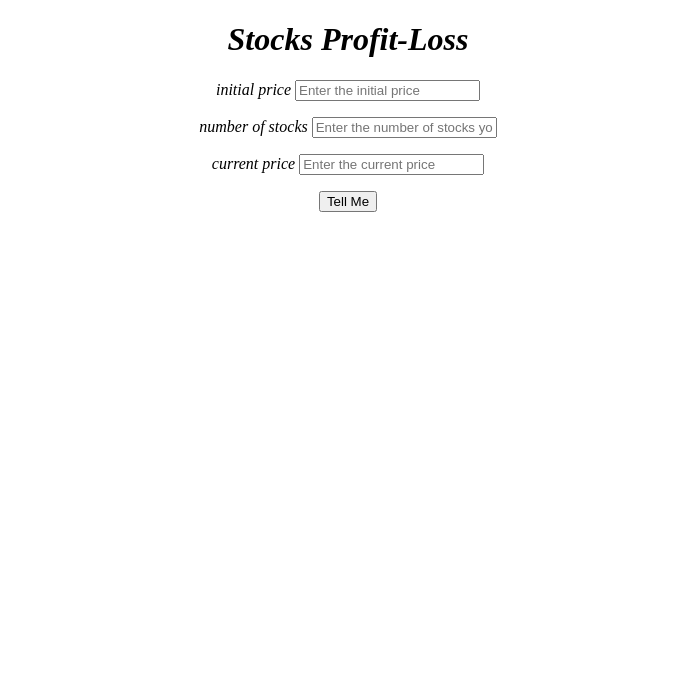
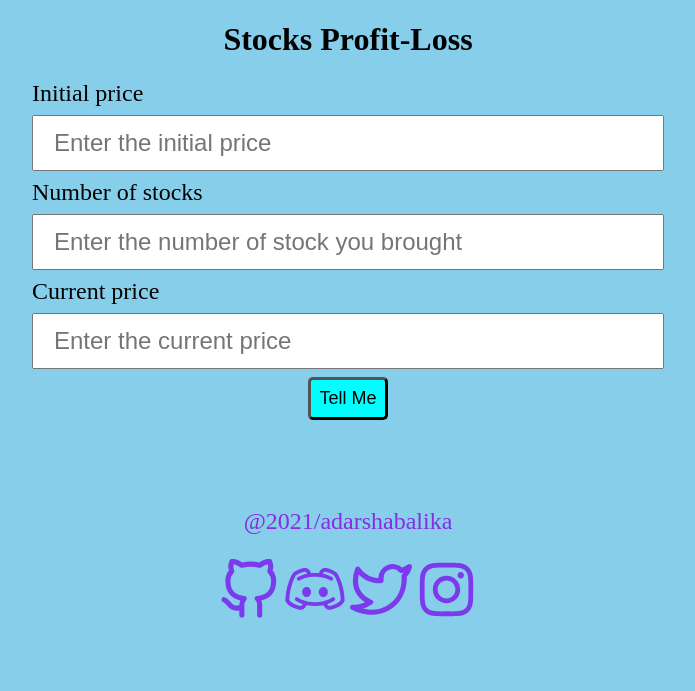
Before and after one commit to skshabeera/mark14, a plain HTML site: page index.html in a window 1280 px wide. Shown: the whole page, without its empty margins (292-987 px from the left). Drawn offline with Linux system fonts and the light colour scheme.

Commit message:
creating file

```diff
--- a/index.html
+++ b/index.html
@@ -3,36 +3,51 @@
     <head>
         <meta charset="UTF-8">
         <meta name="viewport" content="width=device-width, initial-scale=1">
-        <link href="style.css" rel="stylesheet">
+        <link href="styles.css" rel="stylesheet">
         <title>Dstocks price</title>
     </head>
     <body>
         <h1>Stocks Profit-Loss</h1>
-        <main>
+            <div class="container">
                 <label for="initial- price">
-                initial price
-                <input type="text"
-                id="initial-price"
-                placeholder="Enter the initial price"
-                />
+                    Initial price
+                    <input type="text" id="initial-price"  placeholder="Enter the initial price"/>
                 </label>
-            <label for="quantity-stocks">
-                number of stocks
-                <input type="text"
-                id="quantity-stocks"
-                placeholder="Enter the number of stocks you  brought"/>
+                <label for="quantity-stocks"> Number of stocks
+                    <input type="text" id="quantity-stocks" placeholder="Enter the number of stock you brought"/>
                 </label>
-            <label for="current-price">
-                current price
-                <input type="text"
-                id="current-price"
-                placeholder="Enter the current price"/>
+                <label for="current-price">Current price
+                    <input type="text" id="current-price" placeholder="Enter the current price"/>
                 </label>
                 <button id="submit-btn">Tell Me</button>
                 <div  id= "output-box"></div>
                 <script src="script.js"></script>
 
-        </main>
+            </div>
+            <footer class="footer">
+                <p>@2021/adarshabalika</p>
+                 <!-- <ul class=" list-non-bullet">  -->
+                    <li class="list-item-inline">
+                        <img src="git.svg"  width="5%"  height= "6%">
+
+                    </li>
+                    <li class="list-item-inline">
+                        <img src="discord .svg" width="5%" height="5%">
+
+                    </li>
+                    <li class="list-item-inline">
+                        <img src="twitter.svg" width="5%" height="5%">
+
+
+                    </li>
+                    <li class="list-item-inline">
+                        <img src="instagram.svg" width="5%" height="5%">
+
+                    </li>
+
+                <!-- </ul> -->
+            </footer>
+
 
 
     </body>
--- a/style.css
+++ /dev/null
@@ -1,8 +0,0 @@
-body{
-    text-align: center;
-    font-style: italic;
-}
-label{
-    display: block;
-    padding-bottom:1rem ;
-}
--- /dev/null
+++ b/styles.css
@@ -0,0 +1,91 @@
+:root{
+    --primary-dark:blue
+    --primary-green:green;
+}
+body{
+    background-color:skyblue;
+    color:black;
+}
+h1{
+    text-align: center;
+}
+.container{
+    width:50% ;
+    margin: auto;
+    font-size: xx-large;
+}
+input,label{
+    display: block;
+    font-size: x-large;
+
+
+
+}
+
+
+input{
+    width: 100%;
+    padding: 12px 20px;
+    margin: 8px 0;
+    box-sizing: border-box;
+
+
+
+
+
+
+}
+#submit-btn{
+    display: block;
+    margin-top:1 rem ;
+    margin: auto;
+    background-color:cyan;
+    color:var(--primary-color);
+    border-color:black;
+    border-width:medium;
+    padding: 00.5rem;
+    border-radius:0.3rem;
+    font-size: large;
+
+
+
+}
+#submit-btn:hover{
+    background-color:royalblue;
+
+}
+
+.list-non-bullet {
+    list-style: none;
+    padding-inline-start: 0px;
+}
+
+.list-item-inline {
+    display: inline;
+    padding: 0rem 0rem;
+}
+footer {
+    background-color: var(--primary-color);
+    padding: 4rem 1rem;
+    text-align: center;
+    color: white;
+    border-top-right-radius: 1rem;
+}
+
+.footer .link {
+    color:blanchedalmond
+}
+
+.footer .footer-header {
+    font-weight: bold;
+    font-size: large;
+}
+
+.footer ul {
+    padding-inline-start: 0px;
+}
+
+p{
+   color:blueviolet;
+   font-size: x-large;
+}
```
Also changed, not shown: discord .svg (added), git.svg (added), github.svg (added), instagram.svg (added), symbole-github-rose.jpg (added), twitter.svg (added). Lines whose indentation alone changed are shown as unchanged.
